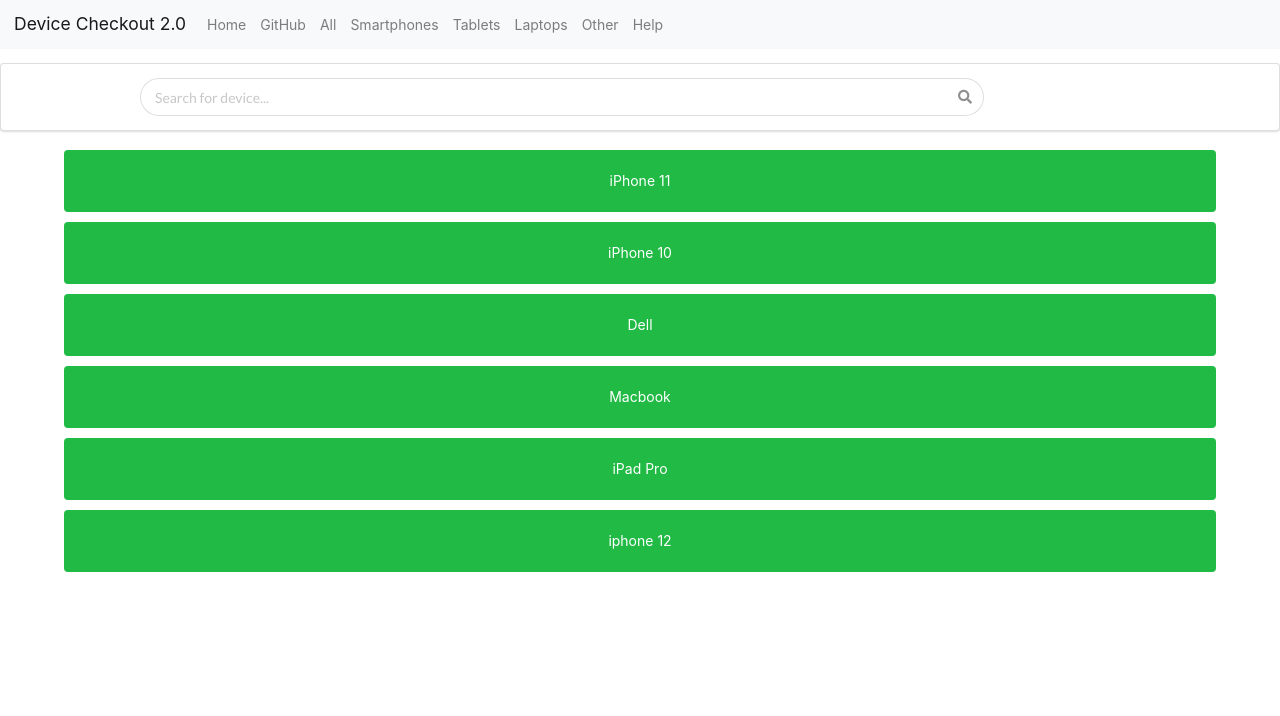
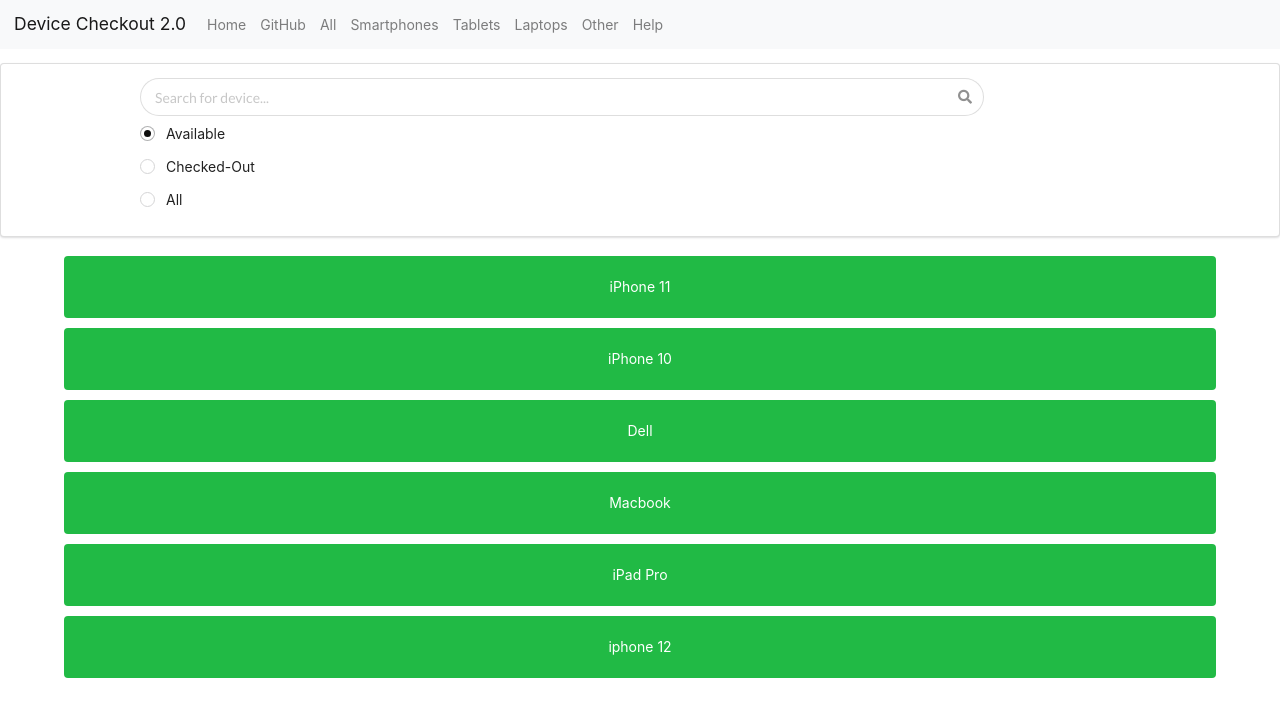
Before and after one commit to claudeshyaka-esri/device-checkout, a React (Create React App) app in the folder device-checkout-frontend/app/: page / in a window 1280 px wide. Shown: the top 716 px of the page. Built offline with nearby package versions, Linux system fonts and the light colour scheme.

Commit message:
added radio button group

```diff
--- a/device-checkout-frontend/app/src/components/App2.css
+++ b/device-checkout-frontend/app/src/components/App2.css
@@ -1,6 +1,14 @@
 .result-container {
   padding-left: 5%;
   padding-right: 5%;
+}
+
+.one {
+  float: left;
+}
+
+.two {
+  float: right;
 }
 
 /* .result-container {
--- a/device-checkout-frontend/app/src/components/App2.js
+++ b/device-checkout-frontend/app/src/components/App2.js
@@ -8,6 +8,7 @@
 import DeviceResultList from "./DeviceResultList";
 import LoadingSpinner from "./LoadingSpinner";
 import Search from "./Search";
+import CheckBox from "./CheckBox";
 
 class App2 extends React.Component {
   state = {
@@ -44,6 +45,7 @@
         <div className="ui segment">
           <div style={{ marginLeft: "10%" }}>
             <Search />
+            <CheckBox />
           </div>
         </div>
         <div className="result-container">
--- /dev/null
+++ b/device-checkout-frontend/app/src/components/CheckBox.js
@@ -0,0 +1,30 @@
+import React from "react";
+
+const CheckBox = () => {
+  return (
+    <div className="ui form">
+      <div className="grouped fields">
+        <div className="field">
+          <div className="ui radio checkbox">
+            <input type="radio" name="available" checked="checked" />
+            <label>Available</label>
+          </div>
+        </div>
+        <div className="field">
+          <div className="ui radio checkbox">
+            <input type="radio" name="checked-out" />
+            <label>Checked-Out</label>
+          </div>
+        </div>
+        <div className="field">
+          <div className="ui radio checkbox">
+            <input type="radio" name="all" />
+            <label>All</label>
+          </div>
+        </div>
+      </div>
+    </div>
+  );
+};
+
+export default CheckBox;
```
